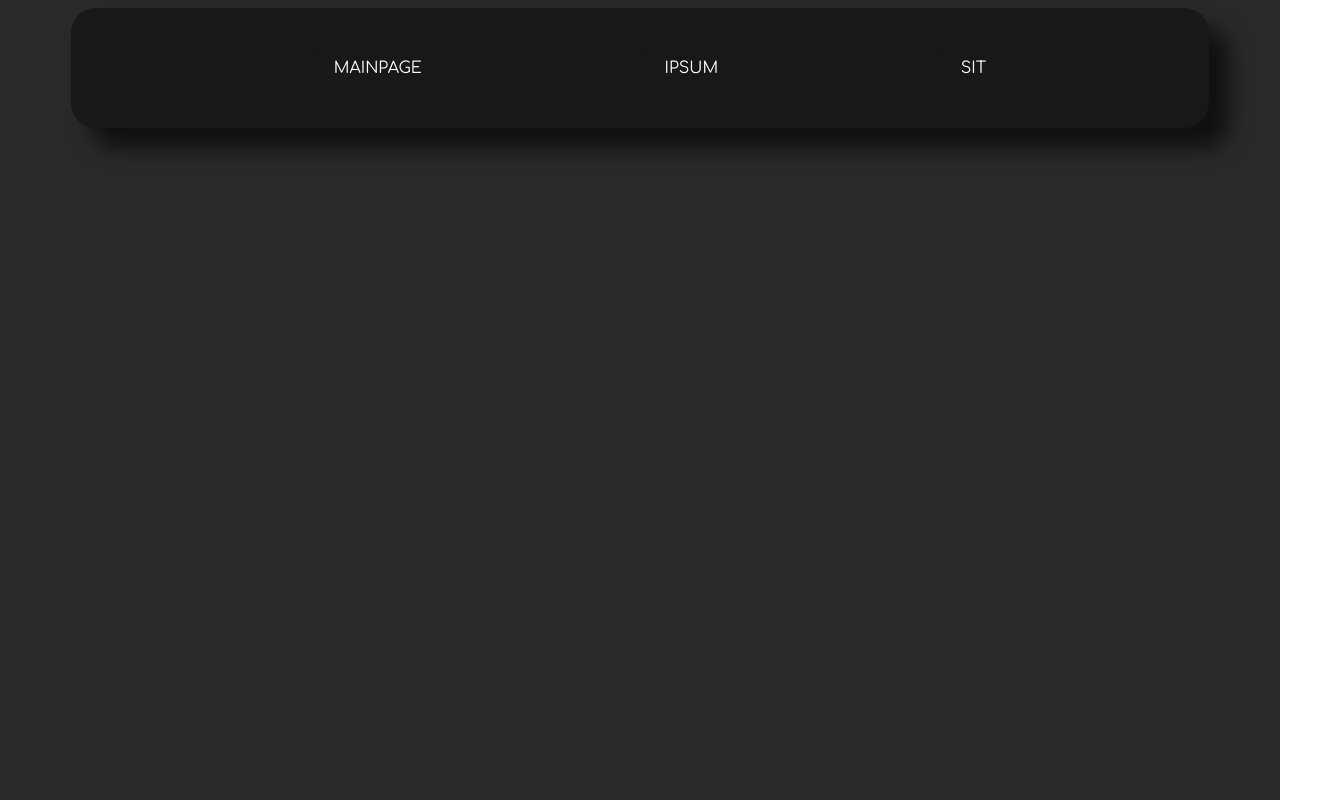
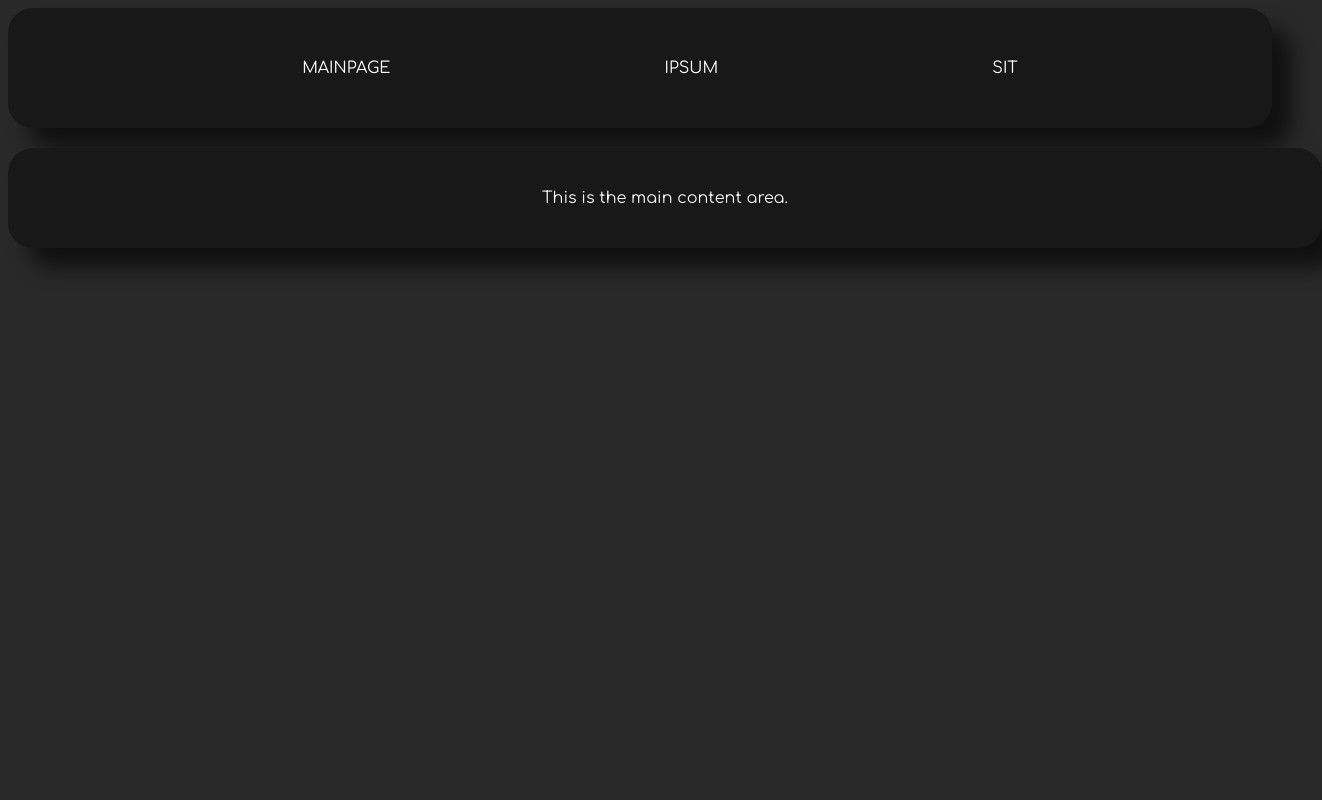
Before and after one commit to Bogily/Bogily.github.io, a plain HTML site: page index.html in a window 1280 px wide. Shown: the whole page, 1322 px wide, since content can reach past the window. Drawn offline with Linux system fonts and the light colour scheme.

Commit message:
main content area (this shit gonna get recoded)

```diff
--- a/index.html
+++ b/index.html
@@ -7,7 +7,7 @@
         <title>geiselnah.me</title>
         <meta charset="utf-8" />
         <meta name="viewport" content="width=device-width, initial-scale=1">
-		<link rel="stylesheet" type="text/css" href="styles.css" />
+        <link rel="stylesheet" type="text/css" href="styles.css" />
         <link rel="icon" type="image/x-icon" href="assets/icon.png">
     </head>
     <body>
@@ -18,5 +18,9 @@
                 <li><a href="">sit</a></li>
             </ul>
         </div>
+        <div class="main-content">
+            <!-- Main content goes here -->
+            <p>This is the main content area.</p>
+        </div>
     </body>
 </html>
--- a/styles.css
+++ b/styles.css
@@ -35,7 +35,7 @@ body {
     background-color: #181818;
     box-shadow: 20px 20px 20px rgba(0, 0, 0, 0.6);
     border-radius: 25px;
-    width: 90%;
+    width: 100%;
     margin: auto;
     padding: 25px 0;
     display: flex;
@@ -87,6 +87,19 @@ body {
 .navbar ul li:hover::after{
     width: 100%;
 }
+.main-content {
+    box-shadow: 20px 20px 20px rgba(0, 0, 0, 0.6);
+    border-radius: 25px;
+    width: 100%;
+    margin: 20px auto 0; /* Add margin-top to create a gap */
+    padding: 25px;
+    background-color: #181818; /* Same background color as navbar */
+    color: #fff; /* Text color */
+    display: flex;
+    flex-direction: column;
+    align-items: center;
+    justify-content: center;
+}
 footer {
     border-radius: 5px;
     padding: 5px;
```
